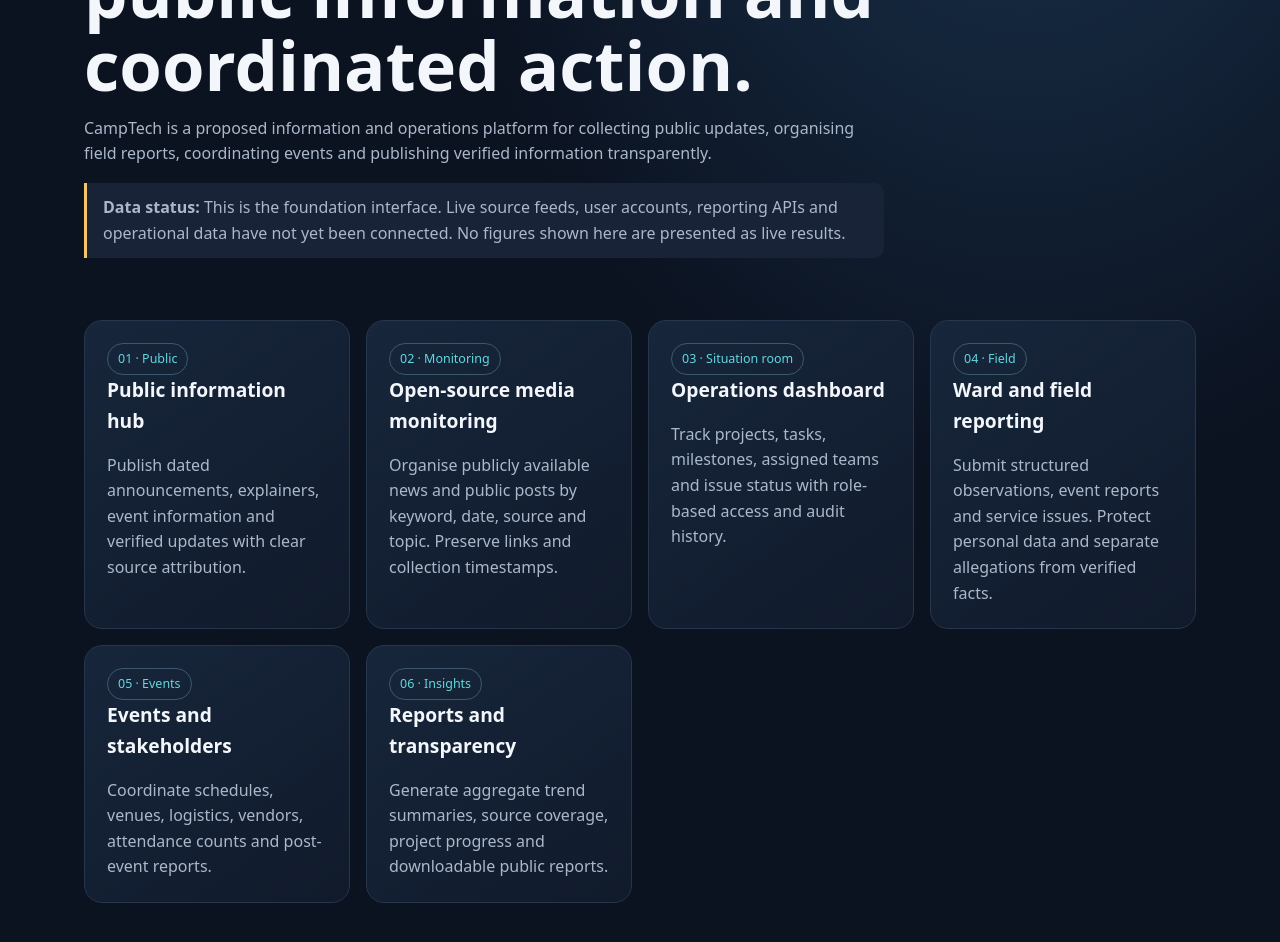
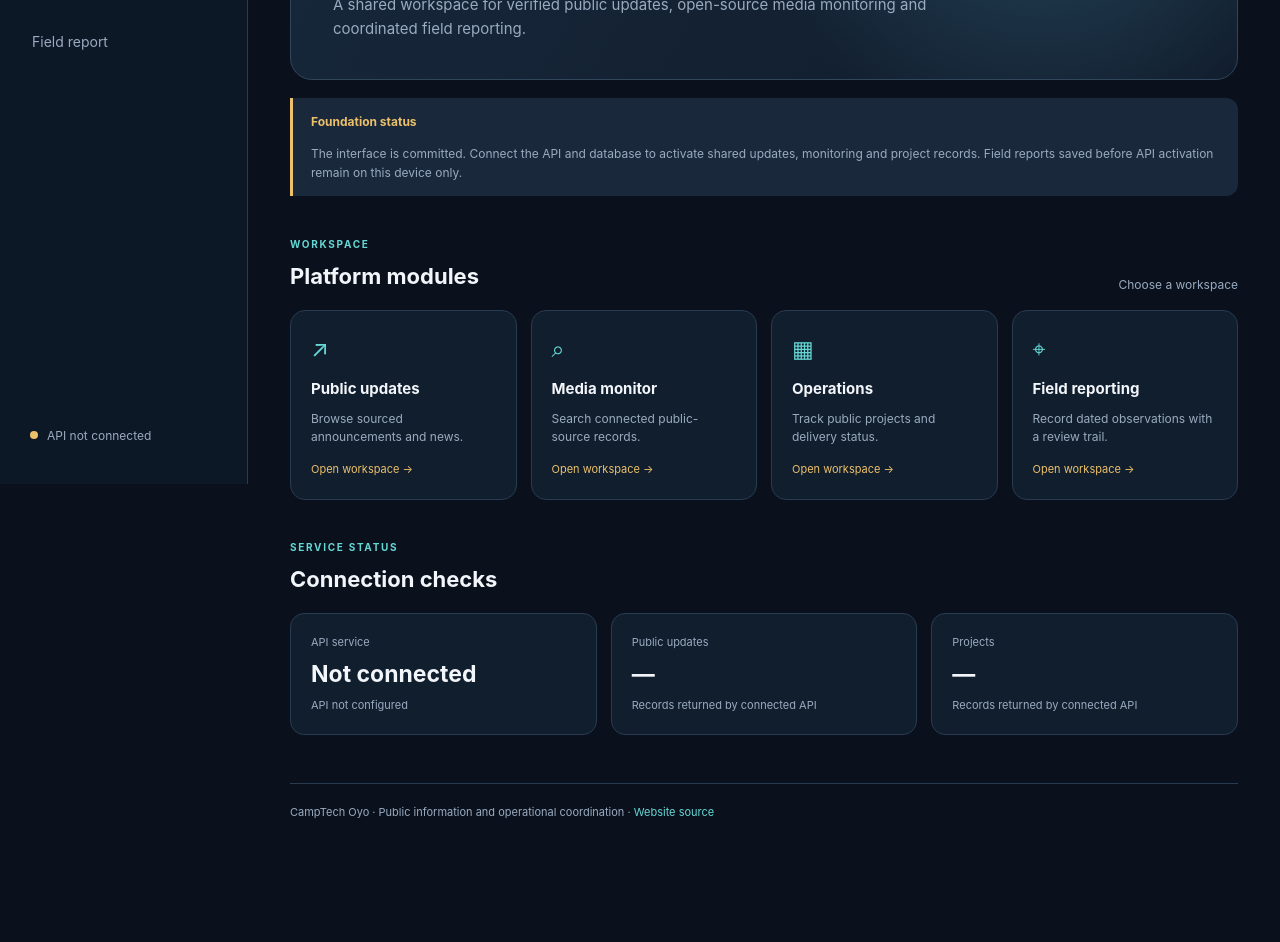
Before and after one commit to demtaiwo1-eng/sharafadeenalli.github.io, a plain HTML site: page index.html in a window 1280 px wide. Shown: the part 316-1258 px from the top of the page. After the commit the page ends 1182 px from the top, so only its background shows below. Drawn offline with Linux system fonts and the light colour scheme.

Commit message:
Replace foundation page with interactive CampTech dashboard

```diff
--- a/index.html
+++ b/index.html
@@ -2,25 +2,51 @@
 <html lang="en">
 <head>
 <meta charset="utf-8"><meta name="viewport" content="width=device-width,initial-scale=1">
-<meta name="theme-color" content="#101827">
-<meta name="description" content="CampTech Oyo — public information, media monitoring and field operations workspace.">
-<title>CampTech | Oyo Public Information</title>
-<style>
-:root{color-scheme:dark;--bg:#0b1220;--panel:#131f32;--line:#26364d;--ink:#f3f6fb;--muted:#aab8ca;--cyan:#62d7df;--gold:#f4c66a}
-*{box-sizing:border-box}body{margin:0;background:radial-gradient(ellipse at 80% 0,#1b3550 0,transparent 42%),var(--bg);color:var(--ink);font:16px/1.6 system-ui,-apple-system,Segoe UI,sans-serif}
-a{color:var(--cyan)}.wrap{max-width:1160px;margin:auto;padding:24px}.top{display:flex;justify-content:space-between;align-items:center;gap:16px;flex-wrap:wrap;border-bottom:1px solid var(--line);padding:12px 0 22px}.brand{font-weight:800;letter-spacing:.08em}.brand span{color:var(--gold)}.tag{color:var(--muted);font-size:.88rem}.hero{padding:58px 0 34px;max-width:800px}.eyebrow{color:var(--gold);font-weight:700;text-transform:uppercase;letter-spacing:.14em;font-size:.78rem}h1{font-size:clamp(2.2rem,6vw,4.3rem);line-height:1.05;margin:14px 0}h2{margin:0 0 8px;font-size:1.2rem}p{color:var(--muted)}.grid{display:grid;grid-template-columns:repeat(auto-fit,minmax(230px,1fr));gap:16px;margin:28px 0}.card{background:linear-gradient(145deg,#17263b,#101a2b);border:1px solid var(--line);border-radius:18px;padding:22px;min-height:165px}.card p{margin-bottom:0}.pill{display:inline-block;border:1px solid #3b586c;border-radius:99px;padding:5px 10px;color:var(--cyan);font-size:.78rem}.notice{border-left:3px solid var(--gold);padding:12px 16px;background:#182337;border-radius:0 10px 10px 0;color:var(--muted)}footer{border-top:1px solid var(--line);padding:22px 0;margin-top:42px;color:var(--muted);font-size:.85rem}
-</style>
+<meta name="theme-color" content="#101827"><meta name="description" content="CampTech Oyo — public information, media monitoring and field operations.">
+<title>CampTech Oyo | Information & Operations</title><link rel="stylesheet" href="styles.css">
 </head>
-<body><main class="wrap">
-<header class="top"><div><div class="brand">CAMP<span>TECH</span> OYO</div><div class="tag">Public information · Media intelligence · Field operations</div></div><span class="pill">Foundation preview</span></header>
-<section class="hero"><div class="eyebrow">Oyo State · Nigeria</div><h1>One trusted place for public information and coordinated action.</h1><p>CampTech is a proposed information and operations platform for collecting public updates, organising field reports, coordinating events and publishing verified information transparently.</p><div class="notice"><strong>Data status:</strong> This is the foundation interface. Live source feeds, user accounts, reporting APIs and operational data have not yet been connected. No figures shown here are presented as live results.</div></section>
-<section class="grid">
-<article class="card"><span class="pill">01 · Public</span><h2>Public information hub</h2><p>Publish dated announcements, explainers, event information and verified updates with clear source attribution.</p></article>
-<article class="card"><span class="pill">02 · Monitoring</span><h2>Open-source media monitoring</h2><p>Organise publicly available news and public posts by keyword, date, source and topic. Preserve links and collection timestamps.</p></article>
-<article class="card"><span class="pill">03 · Situation room</span><h2>Operations dashboard</h2><p>Track projects, tasks, milestones, assigned teams and issue status with role-based access and audit history.</p></article>
-<article class="card"><span class="pill">04 · Field</span><h2>Ward and field reporting</h2><p>Submit structured observations, event reports and service issues. Protect personal data and separate allegations from verified facts.</p></article>
-<article class="card"><span class="pill">05 · Events</span><h2>Events and stakeholders</h2><p>Coordinate schedules, venues, logistics, vendors, attendance counts and post-event reports.</p></article>
-<article class="card"><span class="pill">06 · Insights</span><h2>Reports and transparency</h2><p>Generate aggregate trend summaries, source coverage, project progress and downloadable public reports.</p></article>
+<body>
+<aside class="sidebar" id="sidebar">
+<a class="brand" href="#home"><span class="brand-mark">C</span><span>CAMPTECH<small>OYO STATE</small></span></a>
+<nav aria-label="Main navigation">
+<a class="nav-link active" href="#home" data-view="home">Overview</a>
+<a class="nav-link" href="#updates" data-view="updates">Public updates</a>
+<a class="nav-link" href="#monitoring" data-view="monitoring">Media monitor</a>
+<a class="nav-link" href="#operations" data-view="operations">Operations</a>
+<a class="nav-link" href="#field" data-view="field">Field report</a>
+</nav>
+<div class="sidebar-bottom"><span class="status-dot"></span><span id="connection-label">Checking service…</span></div>
+</aside><div class="scrim" id="scrim"></div>
+<main class="main">
+<header class="topbar"><button class="menu-btn" id="menu-btn" aria-label="Open menu">☰</button><div><div class="crumb">CAMPTECH / <span id="crumb-current">OVERVIEW</span></div><div class="top-title">Oyo public information workspace</div></div><a class="top-link" href="https://github.com/demtaiwo1-eng/sharafadeenalli" target="_blank" rel="noreferrer">Project source ↗</a></header>
+<div class="content">
+<section class="view active" id="view-home">
+<div class="welcome"><div><div class="eyebrow">PUBLIC INFORMATION · OPERATIONS</div><h1>Clarity for the work<br>happening across Oyo.</h1><p>A shared workspace for verified public updates, open-source media monitoring and coordinated field reporting.</p></div><div class="welcome-stamp">OYO<br><b>01</b></div></div>
+<div class="notice"><b>Foundation status</b><span>The interface is committed. Connect the API and database to activate shared updates, monitoring and project records. Field reports saved before API activation remain on this device only.</span></div>
+<div class="section-heading"><div><span class="eyebrow">WORKSPACE</span><h2>Platform modules</h2></div><span class="muted">Choose a workspace</span></div>
+<div class="module-grid">
+<button class="module-card" data-go="updates"><span class="module-icon">↗</span><b>Public updates</b><small>Browse sourced announcements and news.</small><span class="module-arrow">Open workspace →</span></button>
+<button class="module-card" data-go="monitoring"><span class="module-icon">⌕</span><b>Media monitor</b><small>Search connected public-source records.</small><span class="module-arrow">Open workspace →</span></button>
+<button class="module-card" data-go="operations"><span class="module-icon">▦</span><b>Operations</b><small>Track public projects and delivery status.</small><span class="module-arrow">Open workspace →</span></button>
+<button class="module-card" data-go="field"><span class="module-icon">⌖</span><b>Field reporting</b><small>Record dated observations with a review trail.</small><span class="module-arrow">Open workspace →</span></button>
+</div>
+<div class="section-heading"><div><span class="eyebrow">SERVICE STATUS</span><h2>Connection checks</h2></div></div>
+<div class="status-grid"><div class="status-card"><span class="status-label">API service</span><b id="api-status">Checking…</b><small id="api-detail">Waiting for service response</small></div><div class="status-card"><span class="status-label">Public updates</span><b id="updates-count">—</b><small>Records returned by connected API</small></div><div class="status-card"><span class="status-label">Projects</span><b id="projects-count">—</b><small>Records returned by connected API</small></div></div>
 </section>
-<footer>CampTech Oyo · Public information and operational coordination. Information should be sourced, dated, reviewed and corrected transparently.</footer>
-</main></body></html>
+<section class="view" id="view-updates"><div class="page-heading"><div class="eyebrow">PUBLIC INFORMATION</div><h1>Public updates</h1><p>Browse published information with source links and verification labels.</p></div><div class="toolbar"><input id="updates-search" type="search" placeholder="Search titles, topics or sources"><button class="btn secondary" id="refresh-updates">Refresh</button></div><div id="updates-list" class="record-list"><div class="empty-state">Connecting to the public updates service…</div></div></section>
+<section class="view" id="view-monitoring"><div class="page-heading"><div class="eyebrow">OPEN-SOURCE MONITORING</div><h1>Media monitor</h1><p>Search indexed public-source material. This workspace does not profile individuals or infer private political opinions.</p></div><form id="monitor-form" class="search-panel"><label for="monitor-query">Keyword or topic</label><div class="search-row"><input id="monitor-query" placeholder="e.g. Oyo State, public works, #Sarafadeen" required><button class="btn primary">Search records</button></div><small>Search is limited to records actually ingested into the connected service.</small></form><div id="monitor-results" class="record-list"><div class="empty-state">Enter a keyword to search connected public-source records.</div></div></section>
+<section class="view" id="view-operations"><div class="page-heading"><div class="eyebrow">DELIVERY MANAGEMENT</div><h1>Operations</h1><p>Project visibility and coordination. Private records require authenticated team access in the production API.</p></div><div id="projects-list" class="record-list"><div class="empty-state">Loading projects…</div></div></section>
+<section class="view" id="view-field"><div class="page-heading"><div class="eyebrow">FIELD INTELLIGENCE</div><h1>Submit a field report</h1><p>Record an observation, event update or service issue. Avoid entering unnecessary personal or sensitive information.</p></div>
+<form id="field-form" class="form-panel">
+<label>Report category<select name="category" required><option value="">Choose a category</option><option>Event update</option><option>Infrastructure or service issue</option><option>Public information correction</option><option>Safety observation</option><option>Other observation</option></select></label>
+<div class="form-row"><label>Local Government Area<input name="lga" maxlength="100" placeholder="e.g. Ibadan North" required></label><label>Ward / area<input name="ward" maxlength="100" placeholder="Ward or community"></label></div>
+<label>Observation<textarea name="description" rows="5" minlength="20" maxlength="3000" placeholder="Describe what you observed. Separate direct observations from information reported by others." required></textarea></label>
+<label>Source or supporting link (optional)<input name="sourceUrl" type="url" placeholder="https://"></label>
+<label class="checkline"><input type="checkbox" name="accuracy" required> I confirm this report is accurate to the best of my knowledge and does not intentionally expose private personal information.</label>
+<button class="btn primary" type="submit">Save report on this device</button><p class="form-hint" id="field-feedback">Until a secure reporting API is configured, reports are stored only in this browser on this device.</p>
+</form>
+<div class="section-heading"><div><span class="eyebrow">LOCAL DRAFTS</span><h2>Reports on this device</h2></div><button class="btn text-btn" id="clear-reports">Clear local drafts</button></div><div id="local-reports" class="record-list"></div>
+</section>
+<footer>CampTech Oyo · Public information and operational coordination · <a href="https://github.com/demtaiwo1-eng/sharafadeenalli.github.io">Website source</a></footer>
+</div></main><script src="config.js"></script><script src="app.js"></script>
+</body></html>
```
